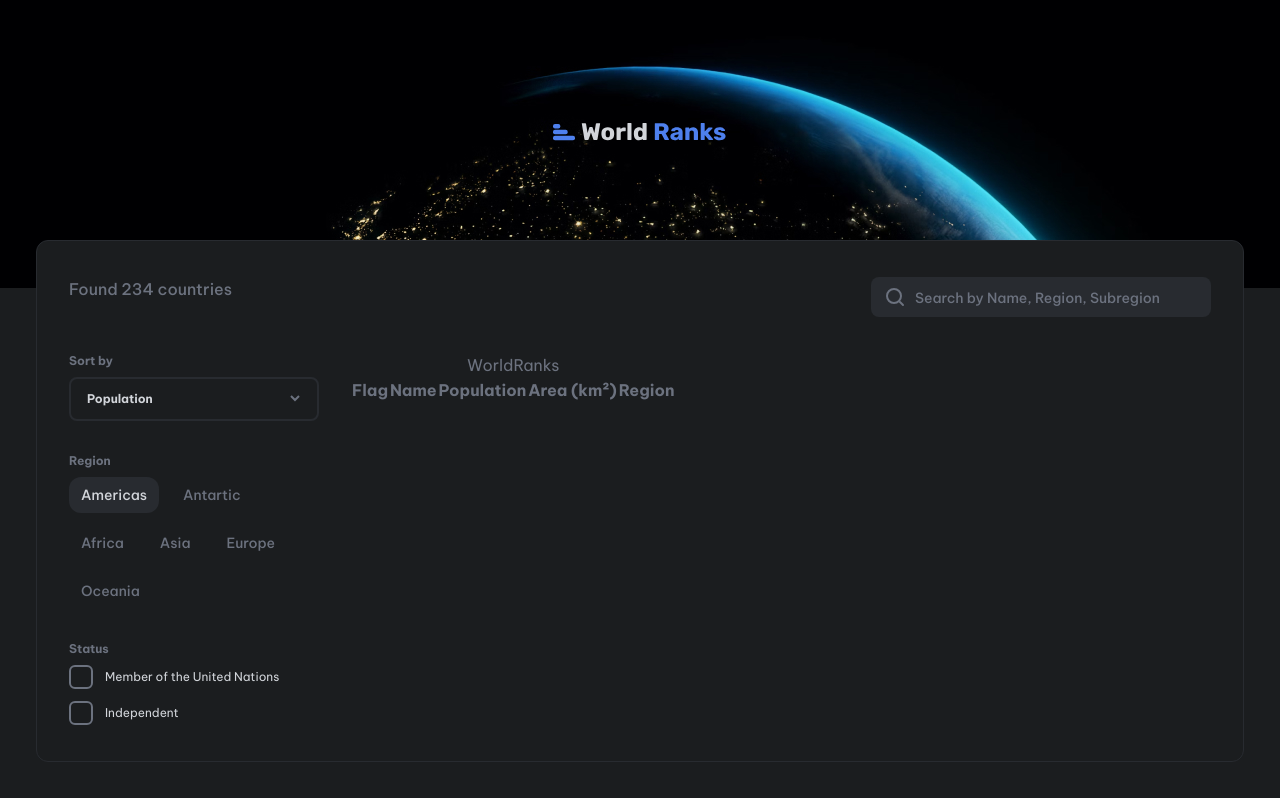
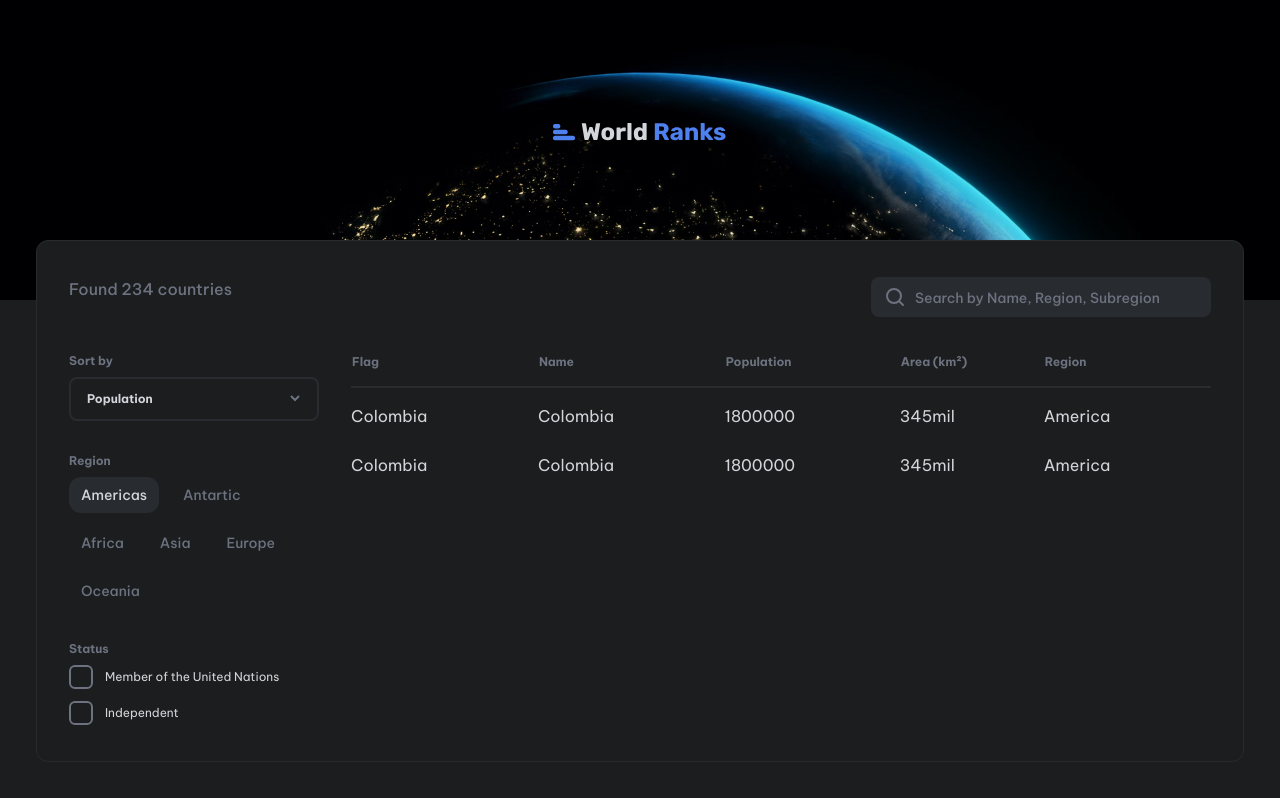
Before and after one commit to JuanPDN/country-page, a Next.js app: page / in a window 1280 px wide. Shown: the top 798 px of the page. Built offline with nearby package versions, Linux system fonts and the light colour scheme.

Commit message:
style country page

```diff
--- a/next.config.mjs
+++ b/next.config.mjs
@@ -1,4 +1,13 @@
 /** @type {import('next').NextConfig} */
-const nextConfig = {};
+const nextConfig = {
+    images:{
+        remotePatterns:[{
+            protocol:"https",
+            hostname:"flagcdn.com",
+            port:"",
+            pathname:"/w320/**",
+        }]
+    }
+};
 
 export default nextConfig;
--- a/src/app/country/page.tsx
+++ b/src/app/country/page.tsx
@@ -1,42 +1,69 @@
+import Image from "next/image";
+import CountryCard from "@/app/ui/cards/countryCard";
+
 export default function Country() {
   return (
-    <div>
+    <div
+      className="relative self-center -top-[60px] w-full lg:w-[720px] bg-1B1D1F lg:border-[1px]
+    border-y border-282B30 lg:rounded-xl"
+    >
+      <div className="relative -top-12 text-6C727F flex flex-col items-center">
+        <Image
+          src={"https://flagcdn.com/w320/in.png"}
+          width={260}
+          height={196}
+          alt="bandera"
+          className="w-[260px] h-[196px] rounded-xl"
+        />
 
-        <p>Flag Image</p>
-
-      <h1>Name</h1>
-      <h2>Full Name</h2>
-      <div>
-        <p>
-          Population
-          <span>number</span>
-        </p>
-        <p>
-          Area (km²)
-          <span>number</span>
-        </p>
+        <h1 className="text-[32px] text-D2D5DA font-semibold mt-8">India</h1>
+        <h2 className="text-base font-medium text-D2D5DA mt-2">
+          Republic of India
+        </h2>
+        <div
+          className="my-10 flex flex-col sm:flex-row gap-10 *:flex text-D2D5DA text-sm
+         *:bg-282B30 *:divide-x-[1px] *:divide-1B1D1F *:rounded-lg *:py-2"
+        >
+          <div className="*:px-5 *:py-2 items-center">
+            <p>Population</p>
+            <span>1.380.004.385</span>
           </div>
-      <div>
+          <div className="*:px-5 *:py-2 items-center">
+            <p>Area (km²)</p>
+            <span>2.973.190</span>
+          </div>
+        </div>
+        <ul
+          className="flex flex-col w-full divide-y divide-282B30 border-y border-282B30 text-sm
+        my-5 *:flex *:justify-between *:py-5 *:px-8"
+        >
+          <li>
             <p>Capital</p>
-        <p>name capital</p>
-
+            <p className="text-D2D5DA">name capital</p>
+          </li>
+          <li>
             <p>Subregion</p>
-        <p>name subregion</p>
-
+            <p className="text-D2D5DA">name subregion</p>
+          </li>
+          <li>
             <p>Languages</p>
-        <p>name Languages</p>
-
+            <p className="text-D2D5DA">name Languages</p>
+          </li>
+          <li>
             <p>Currencies</p>
-        <p>name Currencies</p>
-
+            <p className="text-D2D5DA">name Currencies</p>
+          </li>
+          <li>
             <p>Continents</p>
-        <p>name Continents</p>
-
-        <div>
-          <p>Neighbouring Countries</p>
-          <div>
-            <p>Image Flag</p>
-            <p>name</p>
+            <p className="text-D2D5DA">name Continents</p>
+          </li>
+        </ul>
+        <p className="pb-4 mx-8 self-start text-sm">Neighbouring Countries</p>
+        <div className="w-full">
+        <div className="text-6C727F overflow-x-auto mx-8">
+          <div className="flex gap-3">
+            <CountryCard src={"https://flagcdn.com/w320/in.png"} />
+          </div>
         </div>
         </div>
       </div>
--- a/src/app/globals.css
+++ b/src/app/globals.css
@@ -5,6 +5,7 @@
 ::-webkit-scrollbar {
     background-color: transparent;
     width: .5rem;
+    height: .5rem;
 }
 
 ::-webkit-scrollbar-thumb{
--- a/src/app/layout.tsx
+++ b/src/app/layout.tsx
@@ -14,7 +14,7 @@ export default function RootLayout({
 }>) {
   return (
     <html lang="en">
-      <body className={`${be_Vietnam_Pro.className} bg-1B1D1F relative h-full`}>
+      <body className={`${be_Vietnam_Pro.className} bg-1B1D1F relative h-full flex flex-col`}>
         <Logo />
         {children}
       </body>
--- a/src/app/page.tsx
+++ b/src/app/page.tsx
@@ -5,7 +5,7 @@ import SideNav from "@/app/ui/dashboard/sidenav";
 export default function Home() {
   return (
 
-      <main className="relative -top-12 lg:mx-9 bg-1B1D1F lg:border-[1px] border-y border-282B30 lg:rounded-xl px-8 py-9 text-6C727F">
+      <main className="relative -top-[60px] lg:mx-9 bg-1B1D1F lg:border-[1px] border-y border-282B30 lg:rounded-xl px-8 py-9 text-6C727F">
         <Searchbar />
         <div className="grid gap-8 xl:grid-cols-[250px_auto] lg:grid-cols-[200px_auto]">
           <SideNav />
--- /dev/null
+++ b/src/app/ui/cards/countryCard.tsx
@@ -0,0 +1,16 @@
+import Image from "next/image";
+
+export default function CountryCard({ src }: { src: string }) {
+  return (
+    <div className="flex flex-col gap-2 shrink-0">
+      <Image
+        src={src}
+        width={80}
+        height={56}
+        alt="bandera"
+        className="w-20 h-14 rounded-md"
+      />
+      <p className="text-xs">name</p>
+    </div>
+  );
+}
--- a/src/app/ui/logo.tsx
+++ b/src/app/ui/logo.tsx
@@ -2,14 +2,14 @@ import Image from "next/image";
 
 export default function Logo() {
   return (
-    <div className="bg-hero w-full h-72 bg-center flex justify-center">
+    <div className="relative bg-hero w-full h-[300px] bg-center flex justify-center">
       <Image
         src={"/Logo.svg"}
         height={25}
         width={175}
         alt="logo"
         priority={true}
-        className="w-44 h-6 top-4  mt-20 xl:mt-[120px] mb-24"
+        className="w-44 h-6  mt-[120px]"
       />
     </div>
   );
--- a/src/app/ui/table/table.tsx
+++ b/src/app/ui/table/table.tsx
@@ -2,11 +2,10 @@ import Image from "next/image";
 
 export default function Table() {
   return (
-    <main>
-      <table>
-        <caption>WorldRanks</caption>
-        <thead>
-          <tr>
+    <div className="overflow-x-auto">
+      <table className="w-full">
+        <thead className="mb-4">
+          <tr className="*:text-start *:pb-4 text-xs border-282B30 border-b-2">
             <th>Flag</th>
             <th>Name</th>
             <th>Population</th>
@@ -14,7 +13,23 @@ export default function Table() {
             <th>Region</th>
           </tr>
         </thead>
+        <tbody className="text-D2D5DA mt-4">
+          <tr className="*:pt-4 *:pr-4 *:pl-0">
+            <td>Colombia</td>
+            <td>Colombia</td>
+            <td>1800000</td>
+            <td>345mil</td>
+            <td>America</td>
+          </tr>
+          <tr className="*:pt-6 *:pr-4 *:pl-0">
+            <td>Colombia</td>
+            <td>Colombia</td>
+            <td>1800000</td>
+            <td>345mil</td>
+            <td>America</td>
+          </tr>
+        </tbody>
       </table>
-    </main>
+    </div>
   );
 }
```
Lines whose indentation alone changed are shown as unchanged.
